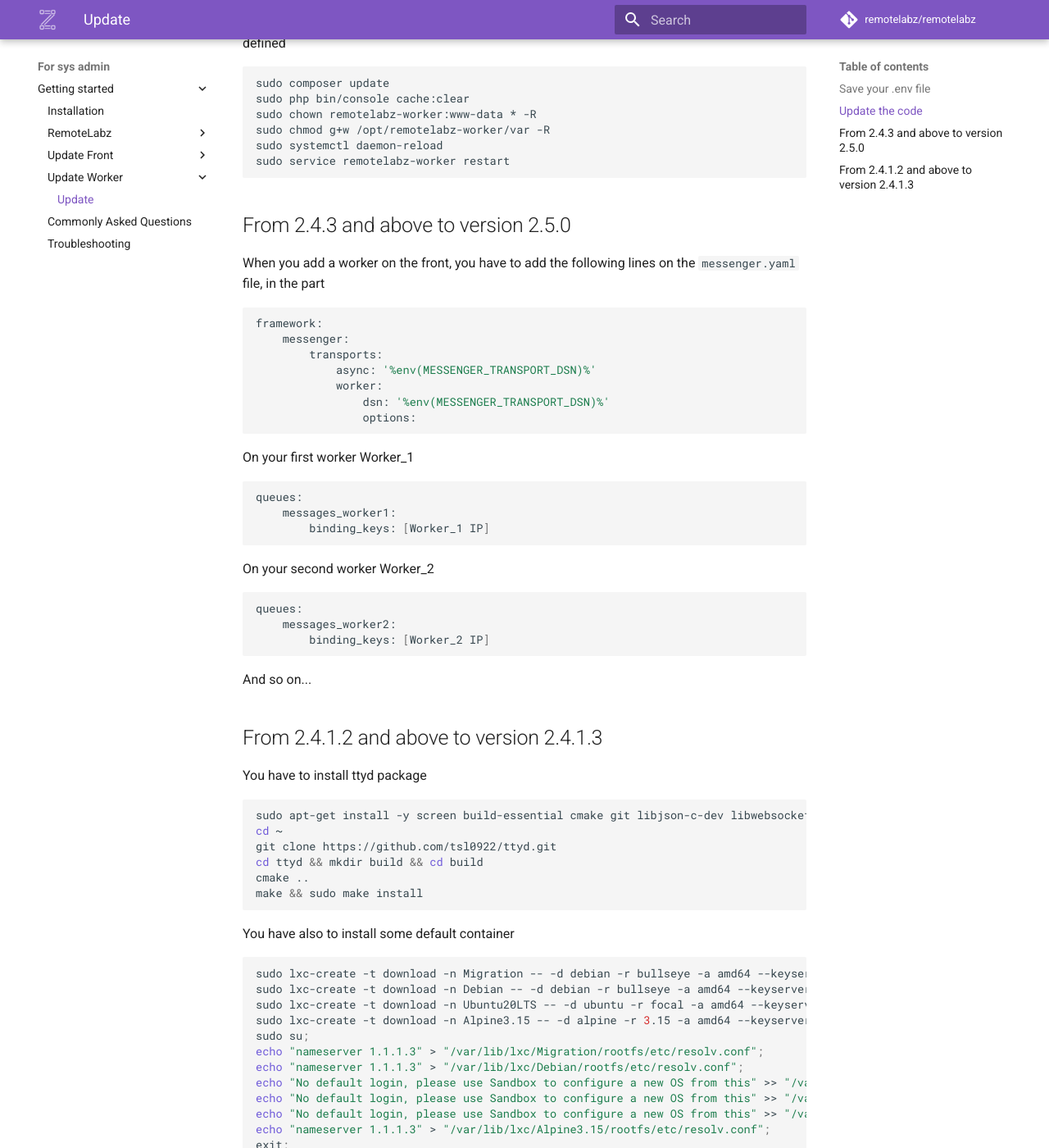
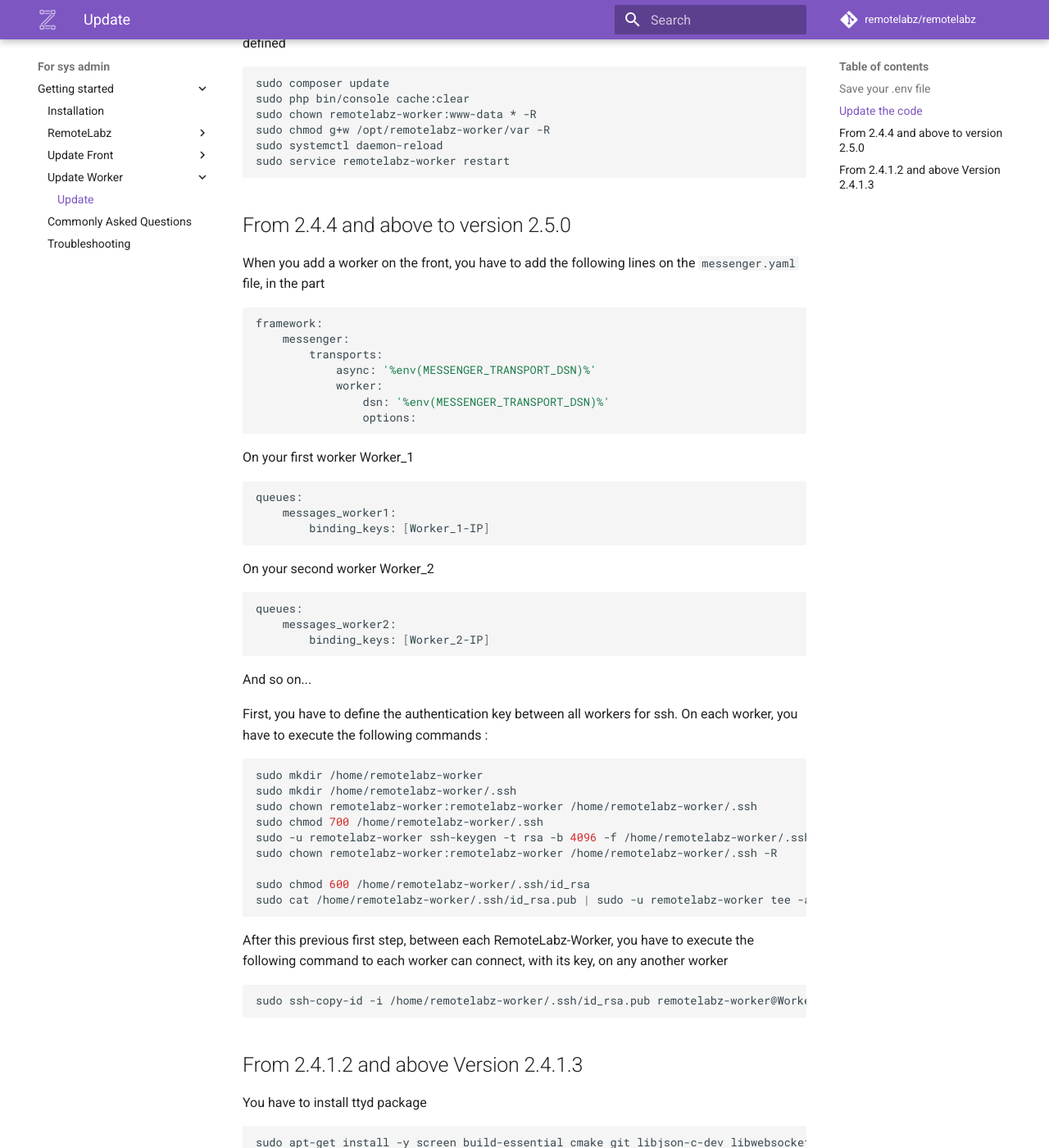
Before and after one commit to remotelabz/remotelabz-docs, an MkDocs documentation site: the page built from docs/administrators/getting-started/ubuntu-worker-update.md, in a window 1280 px wide and 1400 px high, scrolled down 770 px. Shown: the whole window at 82% size. Built offline with MkDocs 1.6.1 and Material for MkDocs 9.7.7, drawn with Linux system fonts in a browser that asks for light colours; comment, search, counter and statistics services are not loaded.

Commit message:
update to 2.4.4

````diff
--- a/docs/administrators/getting-started/ubuntu-worker-update.md
+++ b/docs/administrators/getting-started/ubuntu-worker-update.md
@@ -35,7 +35,7 @@ sudo systemctl daemon-reload
 sudo service remotelabz-worker restart
 ```
 
-## From 2.4.3 and above to version 2.5.0
+## From 2.4.4 and above to version 2.5.0
 When you add a worker on the front, you have to add the following lines on the `messenger.yaml` file, in the part
 ```bash
 framework:
@@ -51,19 +51,37 @@ On your first worker Worker_1
 ```bash
 queues:
     messages_worker1:
-        binding_keys: [Worker_1 IP]
+        binding_keys: [Worker_1-IP]
 ```
 
 On your second worker Worker_2
 ```bash
 queues:
     messages_worker2:
-        binding_keys: [Worker_2 IP]
+        binding_keys: [Worker_2-IP]
 ```
 And so on...
 
+First, you have to define the authentication key between all workers for ssh. On each worker, you have to execute the following commands :
 
-## From 2.4.1.2 and above to version 2.4.1.3
+```bash
+sudo mkdir /home/remotelabz-worker
+sudo mkdir /home/remotelabz-worker/.ssh
+sudo chown remotelabz-worker:remotelabz-worker /home/remotelabz-worker/.ssh
+sudo chmod 700 /home/remotelabz-worker/.ssh
+sudo -u remotelabz-worker ssh-keygen -t rsa -b 4096 -f /home/remotelabz-worker/.ssh/id_rsa -N ""
+sudo chown remotelabz-worker:remotelabz-worker /home/remotelabz-worker/.ssh -R
+
+sudo chmod 600 /home/remotelabz-worker/.ssh/id_rsa
+sudo cat /home/remotelabz-worker/.ssh/id_rsa.pub | sudo -u remotelabz-worker tee -a /home/remotelabz-worker/.ssh/authorized_keys
+```
+
+After this previous first step, between each RemoteLabz-Worker, you have to execute the following command to each worker can connect, with its key, on any another worker
+```bash
+sudo ssh-copy-id -i /home/remotelabz-worker/.ssh/id_rsa.pub remotelabz-worker@Worker_X-IP
+```
+
+## From 2.4.1.2 and above Version 2.4.1.3
 
 You have to install ttyd package
 
````
